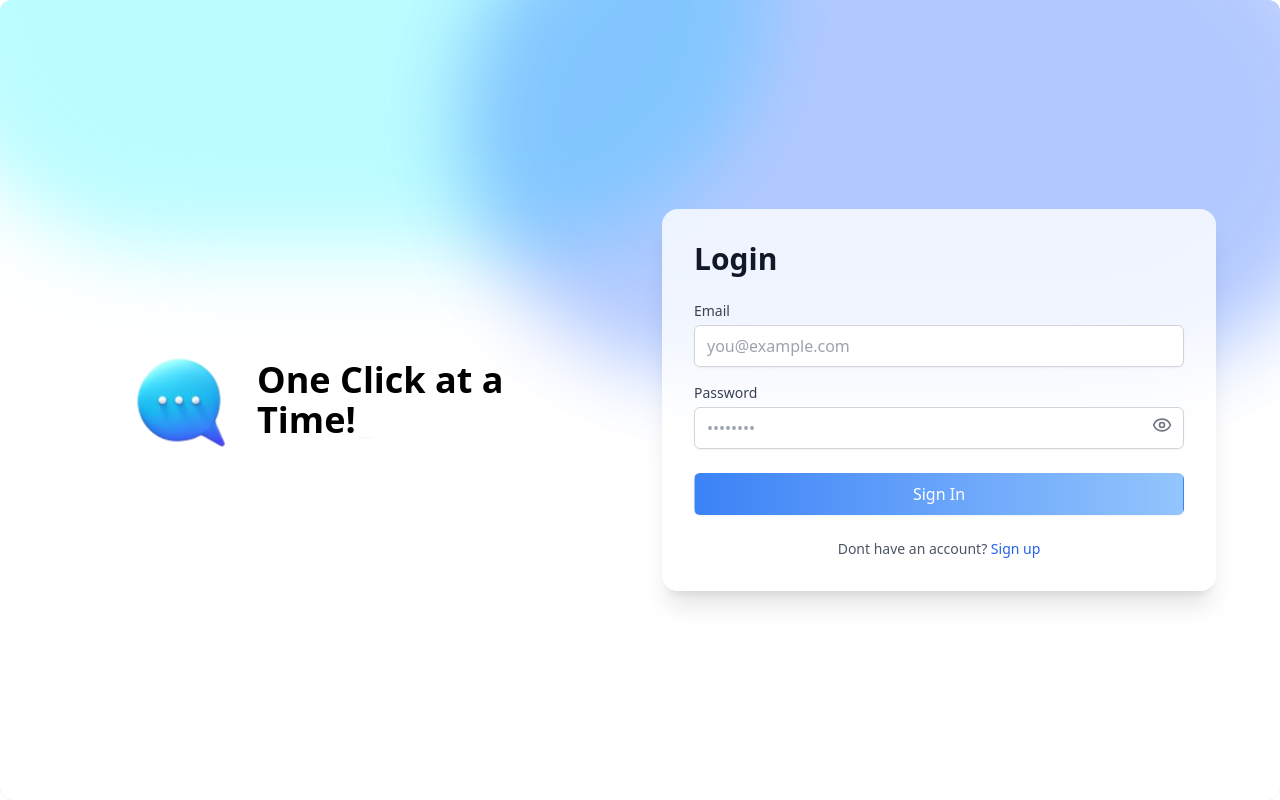
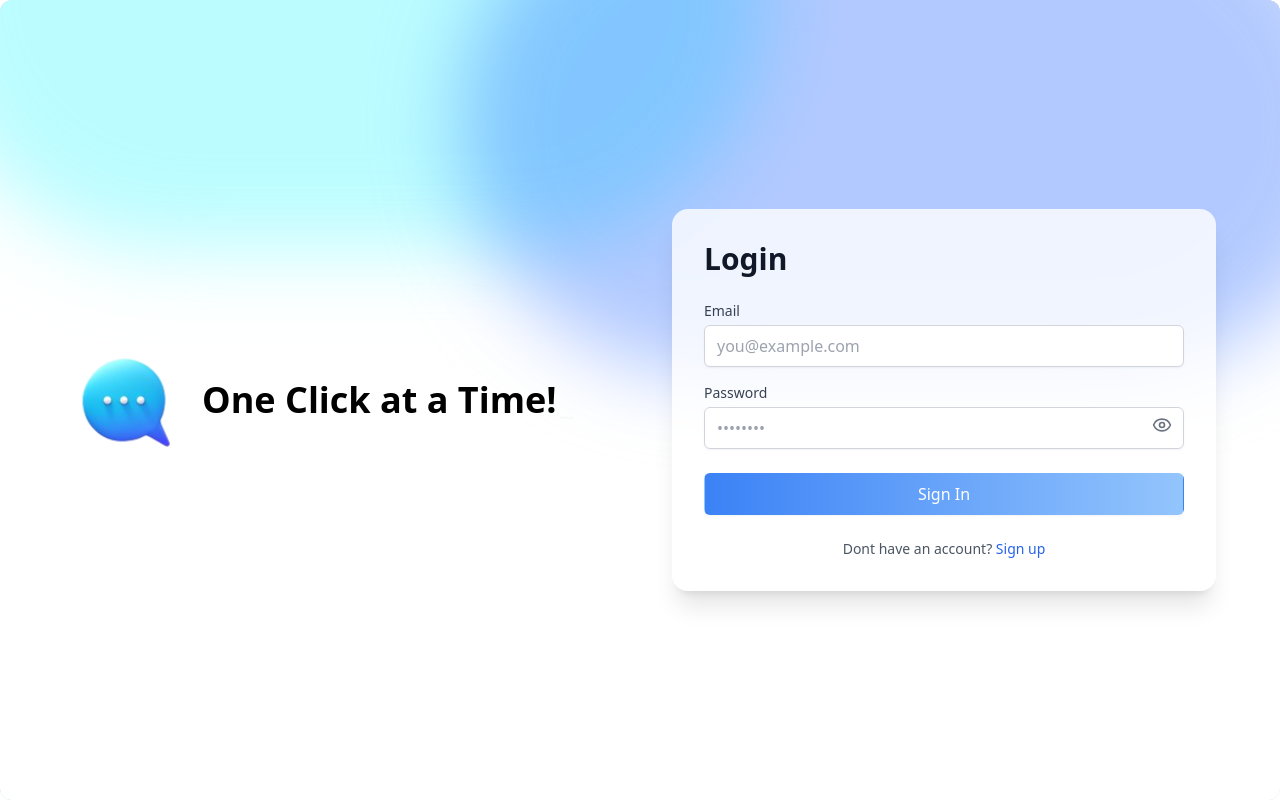
Before and after one commit to Jaiswal-Aakash/connect-fullstack-chat-app, a React (Vite) app in the folder frontend/: page /login in a window 1280 px wide. Built offline with nearby package versions, Linux system fonts and the light colour scheme; no server answers.

Commit message:
adding space

```diff
--- a/frontend/src/pages/LoginPage.jsx
+++ b/frontend/src/pages/LoginPage.jsx
@@ -32,7 +32,7 @@ const SignupPage = ({ onToggle }) => {
       ></div>
 
       <div className="container mx-auto min-h-screen flex items-center justify-center px-4 py-0">
-        <div className="w-full max-w-6xl grid grid-cols-1 md:grid-cols-2 gap-11 items-center">
+        <div className="w-full max-w-6xl grid grid-cols-1 md:grid-cols-2 gap-16 items-center">
           {/* Left Side - Branding */}
           <div className="flex flex-col md:flex-row items-center justify-center text-center space-y-4 md:space-y-0 md:space-x-6 w-full max-w-[40rem] mx-auto z-10 md:h-screen">
             <img
@@ -40,7 +40,7 @@ const SignupPage = ({ onToggle }) => {
               className="w-[80px] sm:w-[100px] md:w-[100px] max-w-full m-3 md:m-1"
             />
             <h1 className="text-black text-3xl sm:text-4xl md:text-4xl font-bold leading-tight">
-              <span className="inline-block w-[300px] text-left">
+              <span className="inline-block w-[400px] text-left">
                 <Typewriter
                   words={["Unlock Possibilities,", "One Click at a Time!"]}
                   loop={0}
```
